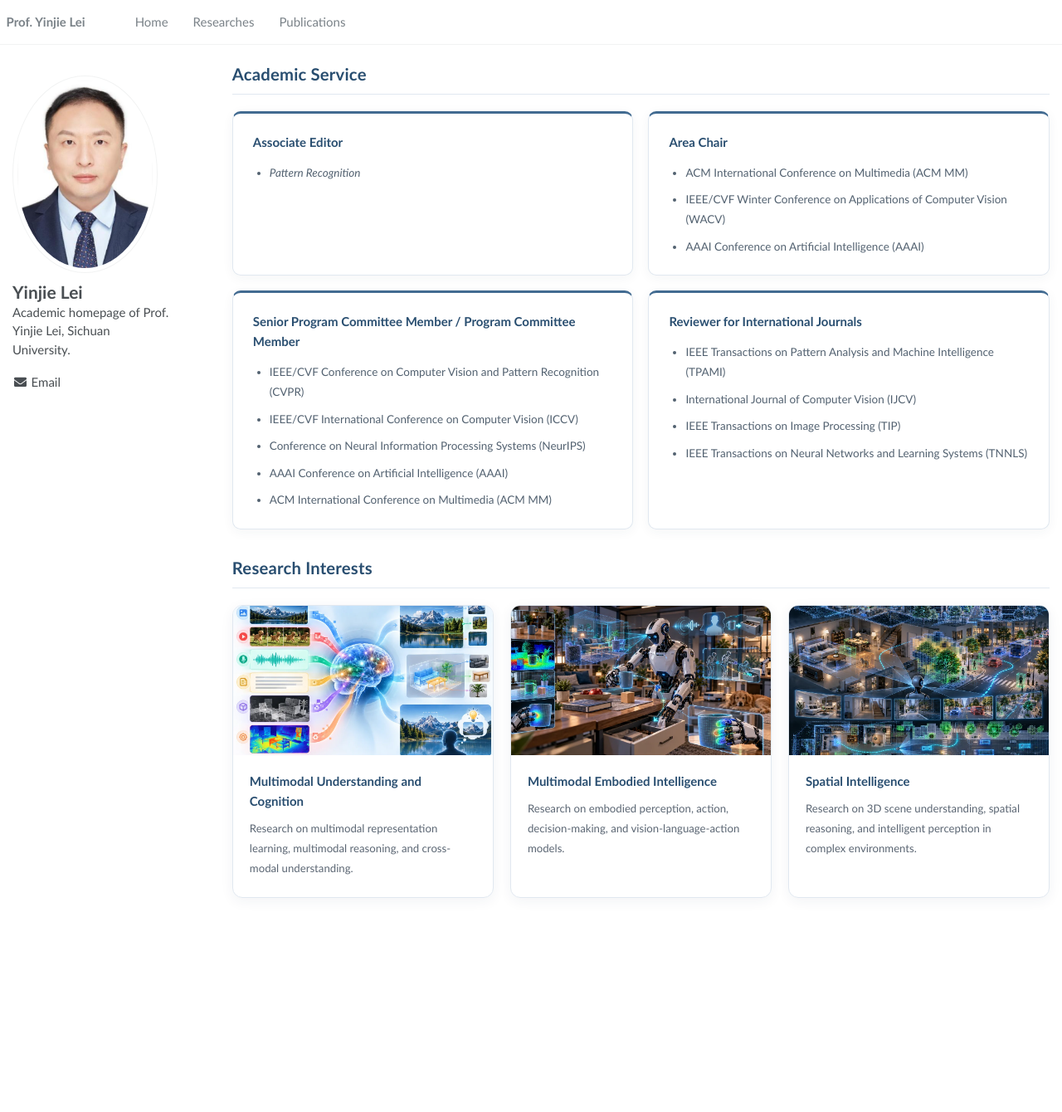
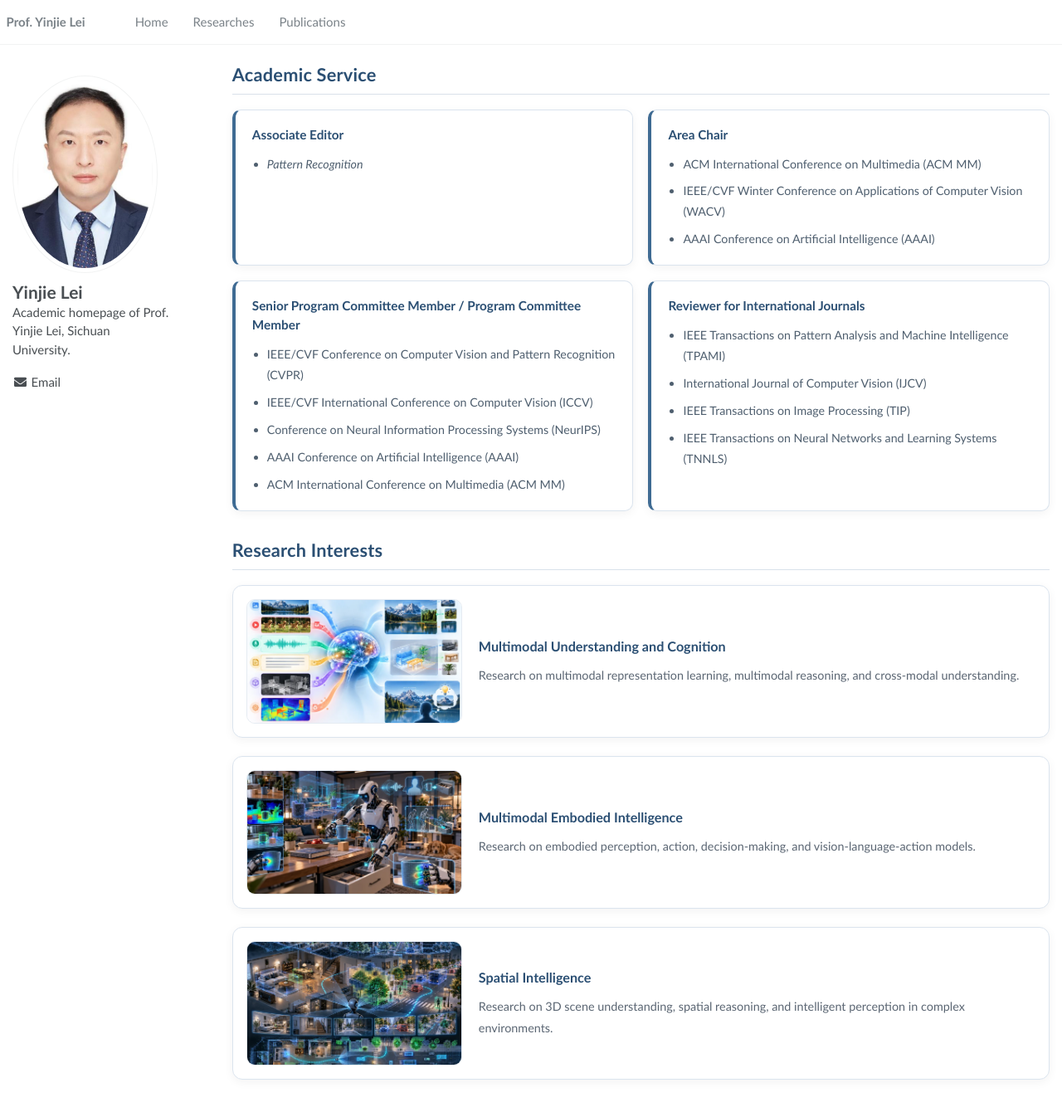
Before and after one commit to leolyj/leolyj.github.io, a Jekyll site: the page built from _pages/research.md, in a window 1280 px wide and 1341 px high. Shown: the whole window at 83% size. Built offline with Jekyll 4.4.1, drawn with Linux system fonts in a browser that asks for light colours.

Commit message:
Beautify research page layout

```diff
--- a/_pages/research.md
+++ b/_pages/research.md
@@ -4,95 +4,97 @@ title: "Researches"
 author_profile: true
 ---
 
-<div class="research-page" markdown="1">
+<div class="research-page">
 
-## Academic Service
+  <h2>Academic Service</h2>
 
-<div class="service-grid">
+  <div class="service-grid">
 
-<div class="service-card" markdown="1">
+    <div class="service-card">
+      <h3>Associate Editor</h3>
+      <ul>
+        <li><em>Pattern Recognition</em></li>
+      </ul>
+    </div>
 
-### Associate Editor
+    <div class="service-card">
+      <h3>Area Chair</h3>
+      <ul>
+        <li>ACM International Conference on Multimedia (ACM MM)</li>
+        <li>IEEE/CVF Winter Conference on Applications of Computer Vision (WACV)</li>
+        <li>AAAI Conference on Artificial Intelligence (AAAI)</li>
+      </ul>
+    </div>
 
-- *Pattern Recognition*
+    <div class="service-card">
+      <h3>Senior Program Committee Member / Program Committee Member</h3>
+      <ul>
+        <li>IEEE/CVF Conference on Computer Vision and Pattern Recognition (CVPR)</li>
+        <li>IEEE/CVF International Conference on Computer Vision (ICCV)</li>
+        <li>Conference on Neural Information Processing Systems (NeurIPS)</li>
+        <li>AAAI Conference on Artificial Intelligence (AAAI)</li>
+        <li>ACM International Conference on Multimedia (ACM MM)</li>
+      </ul>
+    </div>
+
+    <div class="service-card">
+      <h3>Reviewer for International Journals</h3>
+      <ul>
+        <li>IEEE Transactions on Pattern Analysis and Machine Intelligence (TPAMI)</li>
+        <li>International Journal of Computer Vision (IJCV)</li>
+        <li>IEEE Transactions on Image Processing (TIP)</li>
+        <li>IEEE Transactions on Neural Networks and Learning Systems (TNNLS)</li>
+      </ul>
+    </div>
+
+  </div>
+
+  <h2>Research Interests</h2>
+
+  <div class="interest-list">
+
+    <div class="interest-card">
+      <img
+        src="/images/multimodal_understanding.webp"
+        alt="Multimodal Understanding and Cognition"
+        loading="lazy"
+        decoding="async">
+      <div class="interest-content">
+        <h3>Multimodal Understanding and Cognition</h3>
+        <p>
+          Research on multimodal representation learning, multimodal reasoning, and cross-modal understanding.
+        </p>
+      </div>
+    </div>
+
+    <div class="interest-card">
+      <img
+        src="/images/multimodal_embodied.webp"
+        alt="Multimodal Embodied Intelligence"
+        loading="lazy"
+        decoding="async">
+      <div class="interest-content">
+        <h3>Multimodal Embodied Intelligence</h3>
+        <p>
+          Research on embodied perception, action, decision-making, and vision-language-action models.
+        </p>
+      </div>
+    </div>
+
+    <div class="interest-card">
+      <img
+        src="/images/spatial_intelligence.webp"
+        alt="Spatial Intelligence"
+        loading="lazy"
+        decoding="async">
+      <div class="interest-content">
+        <h3>Spatial Intelligence</h3>
+        <p>
+          Research on 3D scene understanding, spatial reasoning, and intelligent perception in complex environments.
+        </p>
+      </div>
+    </div>
+
+  </div>
 
 </div>
-
-<div class="service-card" markdown="1">
-
-### Area Chair
-
-- ACM International Conference on Multimedia (ACM MM)
-- IEEE/CVF Winter Conference on Applications of Computer Vision (WACV)
-- AAAI Conference on Artificial Intelligence (AAAI)
-
-</div>
-
-<div class="service-card" markdown="1">
-
-### Senior Program Committee Member / Program Committee Member
-
-- IEEE/CVF Conference on Computer Vision and Pattern Recognition (CVPR)
-- IEEE/CVF International Conference on Computer Vision (ICCV)
-- Conference on Neural Information Processing Systems (NeurIPS)
-- AAAI Conference on Artificial Intelligence (AAAI)
-- ACM International Conference on Multimedia (ACM MM)
-
-</div>
-
-<div class="service-card" markdown="1">
-
-### Reviewer for International Journals
-
-- IEEE Transactions on Pattern Analysis and Machine Intelligence (TPAMI)
-- International Journal of Computer Vision (IJCV)
-- IEEE Transactions on Image Processing (TIP)
-- IEEE Transactions on Neural Networks and Learning Systems (TNNLS)
-
-</div>
-
-</div>
-
-## Research Interests
-
-<div class="research-interest-grid">
-
-<div class="research-interest-card">
-  <img
-    src="/images/multimodal_understanding.webp"
-    alt="Multimodal Understanding and Cognition"
-    loading="lazy"
-    decoding="async">
-  <div class="research-interest-content">
-    <h3>Multimodal Understanding and Cognition</h3>
-    <p>Research on multimodal representation learning, multimodal reasoning, and cross-modal understanding.</p>
-  </div>
-</div>
-
-<div class="research-interest-card">
-  <img
-    src="/images/multimodal_embodied.webp"
-    alt="Multimodal Embodied Intelligence"
-    loading="lazy"
-    decoding="async">
-  <div class="research-interest-content">
-    <h3>Multimodal Embodied Intelligence</h3>
-    <p>Research on embodied perception, action, decision-making, and vision-language-action models.</p>
-  </div>
-</div>
-
-<div class="research-interest-card">
-  <img
-    src="/images/spatial_intelligence.webp"
-    alt="Spatial Intelligence"
-    loading="lazy"
-    decoding="async">
-  <div class="research-interest-content">
-    <h3>Spatial Intelligence</h3>
-    <p>Research on 3D scene understanding, spatial reasoning, and intelligent perception in complex environments.</p>
-  </div>
-</div>
-
-</div>
-
-</div>
--- a/_sass/_page.scss
+++ b/_sass/_page.scss
@@ -706,3 +706,126 @@
     transform: none;
   }
 }
+
+/* =========================
+   Research page redesign
+   ========================= */
+
+.research-page {
+  max-width: 100%;
+  margin: 0 auto 40px;
+}
+
+.research-page h2 {
+  margin: 26px 0 18px;
+  padding-bottom: 10px;
+  border-bottom: 1px solid #d9e1ea;
+  color: #2b4f73;
+  font-size: 1.45em;
+  font-weight: 700;
+}
+
+/* Academic Service */
+
+.service-grid {
+  display: grid;
+  grid-template-columns: repeat(2, minmax(0, 1fr));
+  gap: 18px;
+  margin-bottom: 34px;
+}
+
+.service-card {
+  background: #ffffff;
+  border: 1px solid #dbe4ee;
+  border-left: 4px solid #3f6b93;
+  border-radius: 10px;
+  padding: 18px 20px;
+  box-shadow: 0 3px 12px rgba(0, 0, 0, 0.05);
+}
+
+.service-card h3 {
+  margin: 0 0 12px 0;
+  color: #2b4f73;
+  font-size: 1.02em;
+  font-weight: 700;
+  line-height: 1.5;
+}
+
+.service-card ul {
+  margin: 0;
+  padding-left: 18px;
+}
+
+.service-card li {
+  margin-bottom: 8px;
+  color: #4f5f6f;
+  line-height: 1.75;
+  font-size: 0.95em;
+}
+
+/* Research Interests */
+
+.interest-list {
+  display: flex;
+  flex-direction: column;
+  gap: 22px;
+}
+
+.interest-card {
+  display: flex;
+  align-items: center;
+  gap: 20px;
+  background: #ffffff;
+  border: 1px solid #dbe4ee;
+  border-radius: 12px;
+  padding: 16px;
+  box-shadow: 0 3px 12px rgba(0, 0, 0, 0.05);
+}
+
+.interest-card img {
+  width: 260px;
+  height: 150px;
+  object-fit: cover;
+  border-radius: 10px;
+  flex-shrink: 0;
+  border: 1px solid #e5ebf2;
+  background: #f5f7fa;
+}
+
+.interest-content {
+  flex: 1;
+}
+
+.interest-content h3 {
+  margin: 0 0 10px 0;
+  color: #2b4f73;
+  font-size: 1.08em;
+  font-weight: 700;
+  line-height: 1.5;
+}
+
+.interest-content p {
+  margin: 0;
+  color: #5b6673;
+  font-size: 0.96em;
+  line-height: 1.8;
+}
+
+/* Responsive */
+
+@media (max-width: 900px) {
+  .service-grid {
+    grid-template-columns: 1fr;
+  }
+
+  .interest-card {
+    flex-direction: column;
+    align-items: flex-start;
+  }
+
+  .interest-card img {
+    width: 100%;
+    max-width: 100%;
+    height: 200px;
+  }
+}
```
